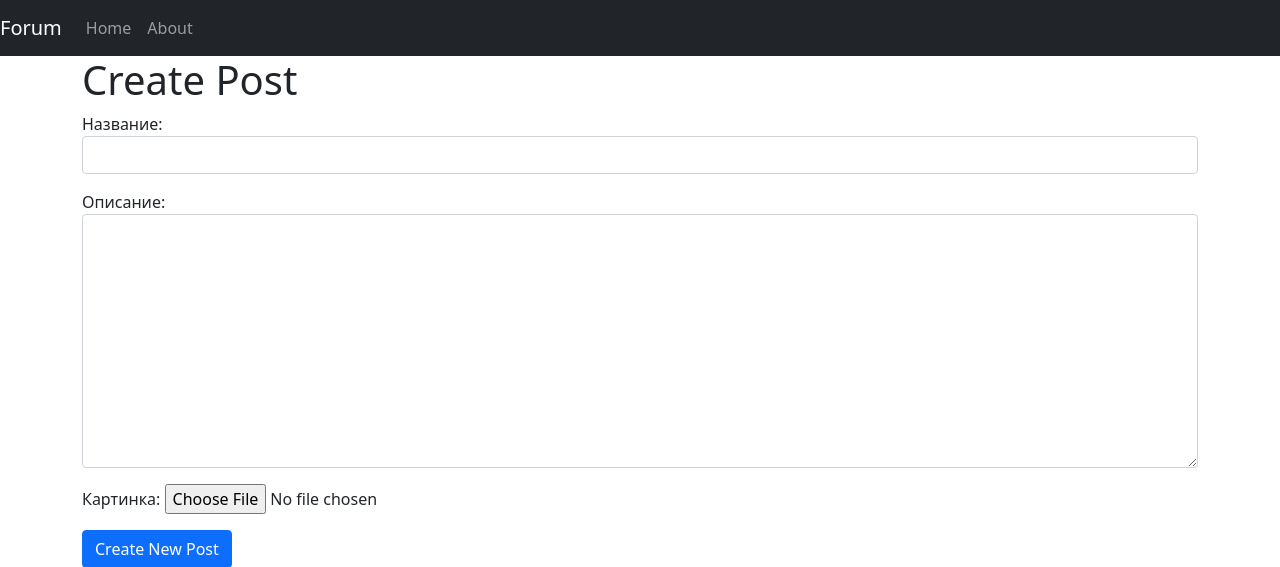
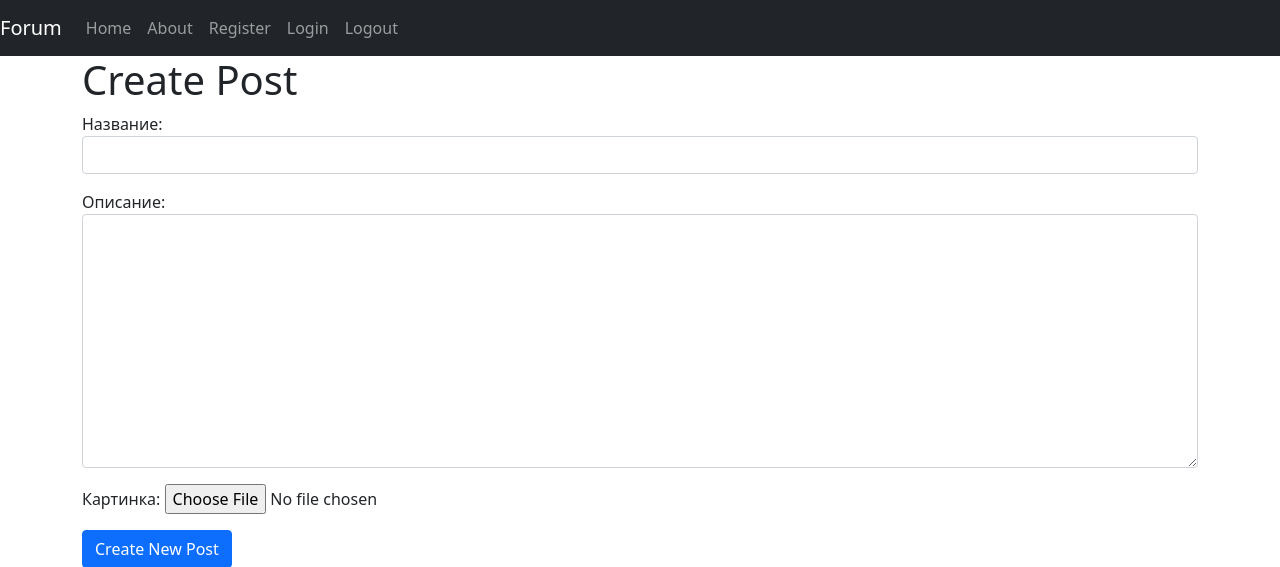
Before and after one commit to ZhukoVN/forum_prj, a Django app: page /create_post in a window 1280 px wide. Shown: the top 567 px of the page. Run offline with Django 4.2, Linux system fonts and the light colour scheme.

Commit message:
added login forms

```diff
--- a/service/forms.py
+++ b/service/forms.py
@@ -1,6 +1,8 @@
 from django.forms import ModelForm, fields, widgets
 from .models import Post, Comment
 from django import forms
+from django.contrib.auth.forms import UserCreationForm
+from django.contrib.auth.models import User
 
 class PostForm(ModelForm):
     class Meta:
@@ -18,3 +20,8 @@ class CommentForm(ModelForm):
         widgets = {
             'description': forms.Textarea(attrs={'class':'form-control'}),
             }
+
+class UserRegisterForm(UserCreationForm):
+    class Meta:
+        model = User
+        fields = ['username', 'email', 'password1', 'password2']
--- a/service/urls.py
+++ b/service/urls.py
@@ -1,7 +1,12 @@
-from django.urls import path
+from django.urls import path, include
 from service import views
+from django.contrib.auth import views as auth_views
 
 urlpatterns = [
+    #path('', include('django.contrib.auth.urls')),
+    path('register', views.RegisterForm.as_view(), name='register'),
+    path('login/', auth_views.LoginView.as_view(template_name = 'login.html'), name='login'),
+    path('logout/', auth_views.LogoutView.as_view(), name='logout'),
     path('', views.PostsView.as_view(), name='index'),
     path('post/<int:pk>', views.DetailPostsView.as_view(), name='detail_post'),
     path('create_post', views.CreatePostView.as_view(), name='create_post'),
--- a/service/views.py
+++ b/service/views.py
@@ -1,7 +1,7 @@
 from django.shortcuts import render, redirect
 from service.models import Post, Comment
 from django.views.generic import ListView, DetailView, CreateView, UpdateView, DeleteView
-from .forms import PostForm, CommentForm
+from .forms import PostForm, CommentForm, UserRegisterForm
 from django.urls import reverse_lazy
 
 def index(req):
@@ -9,6 +9,11 @@ def index(req):
 
 def about(req):
     return render(req, 'about.html')
+
+class RegisterForm(CreateView):
+    form_class = UserRegisterForm
+    template_name = 'register.html'
+    success_url = reverse_lazy('login')
 
 class PostsView(ListView):
     model = Post
--- a/templates/navbar.html
+++ b/templates/navbar.html
@@ -7,6 +7,9 @@
       <div class="navbar-nav">
         <a class="nav-item nav-link" href="{% url 'index' %}">Home</a>
         <a class="nav-item nav-link" href="{% url 'about' %}">About</a>
+        <a class="nav-item nav-link" href="{% url 'register' %}">Register</a>
+        <a class="nav-item nav-link" href="{% url 'login' %}">Login</a>
+        <a class="nav-item nav-link" href="{% url 'logout' %}">Logout</a>
       </div>
     </div>
   </nav>
```
Also changed, not shown: forum_prj/settings.py (+8 -0 lines), templates/login.html (added, +11 -0 lines), templates/register.html (added, +11 -0 lines).
